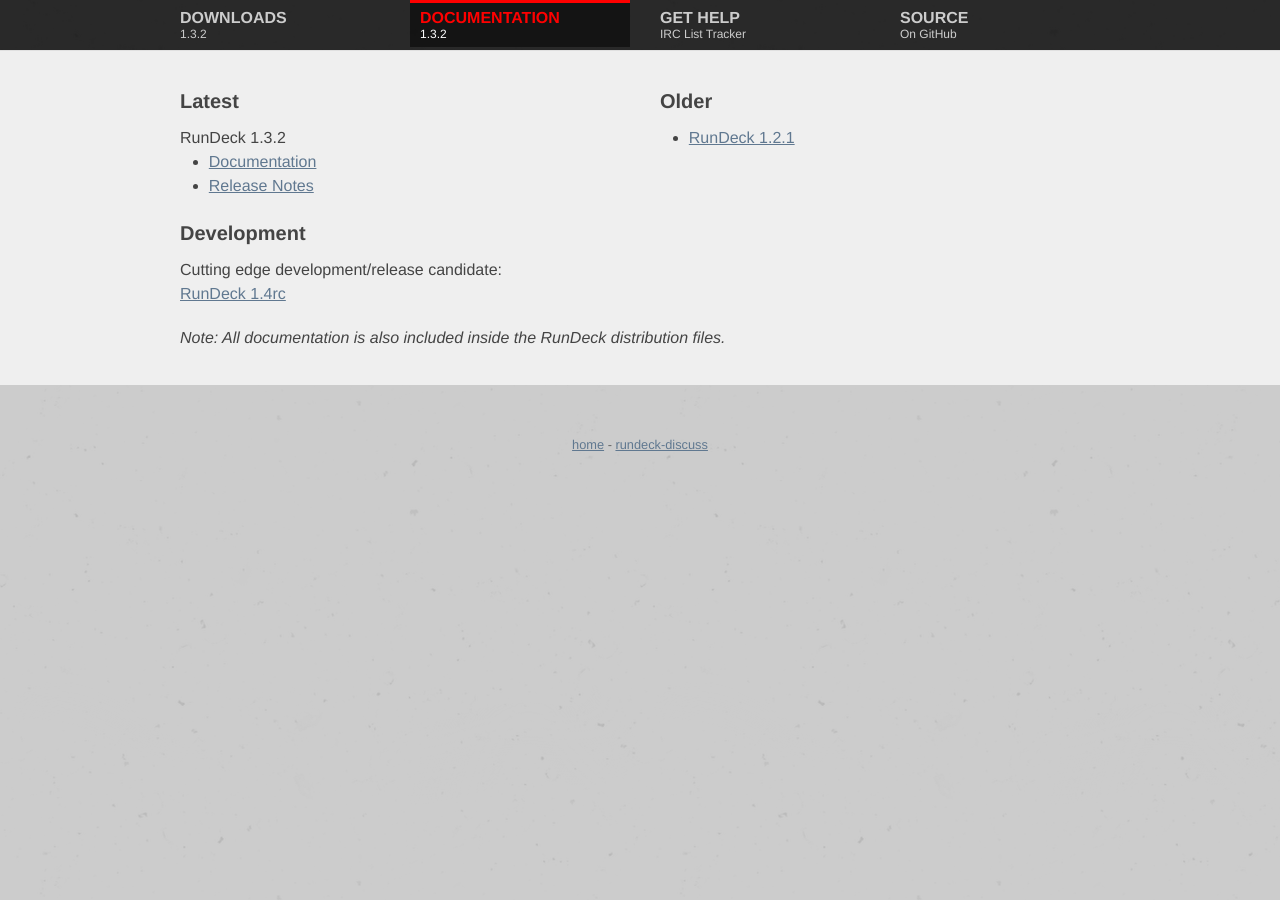
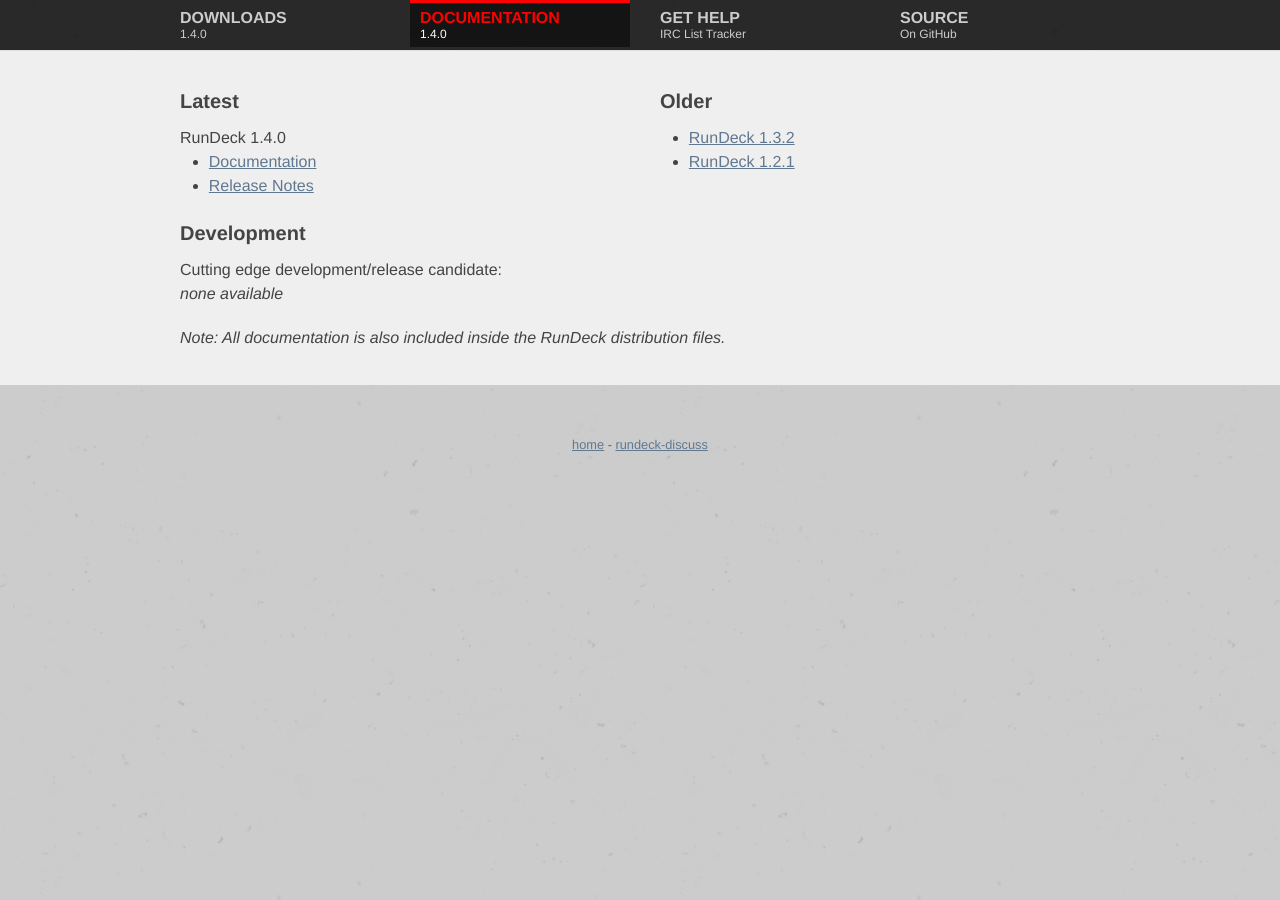
Before and after one commit to rundeck/rundeck-ghpages, a Jekyll site: the page built from docs.html, in a window 1280 px wide. Built offline with Jekyll 4.4.1, drawn with Linux system fonts in a browser that asks for light colours; nearby versions of some CDN libraries.

Commit message:
Update to 1.4.0

```diff
--- a/_config.yml
+++ b/_config.yml
@@ -1,8 +1,8 @@
-rd_version: "1.3.2"
-rd_jar_name: "rundeck-launcher-1.3.2.jar"
-rd_jar_sha: "7c0535c40b1a4274ca8e5a247980a27e07aa452c"
+rd_version: "1.4.0"
+rd_jar_name: "rundeck-launcher-1.4.0.jar"
+rd_jar_sha: "42b37fc50f0d7a576a276841e9ed335b9d3aa043"
 
-rd_jar_url: "https://github.com/downloads/dtolabs/rundeck/rundeck-launcher-1.3.2.jar"
-rd_zipball: "https://github.com/dtolabs/rundeck/zipball/v1.3.2"
-rd_tarball: "https://github.com/dtolabs/rundeck/tarball/v1.3.2"
-rd_releasenotes: "https://github.com/dtolabs/rundeck/blob/v1.3.2/RELEASE.md"
+rd_jar_url: "https://github.com/downloads/dtolabs/rundeck/rundeck-launcher-1.4.0.jar"
+rd_zipball: "https://github.com/dtolabs/rundeck/zipball/v1.4.0"
+rd_tarball: "https://github.com/dtolabs/rundeck/tarball/v1.4.0"
+rd_releasenotes: "https://github.com/dtolabs/rundeck/blob/v1.4.0/RELEASE.md"
--- a/docs.html
+++ b/docs.html
@@ -31,7 +31,12 @@
                         <p>
                         Cutting edge development/release candidate:
                         </p>
-                        <p><a href="{{ site.url }}/1.4rc/" target="_blank"> RunDeck 1.4rc</a></p>
+                        <p>
+                        <em> none available</em>
+                        <!--
+                       <a href="{{ site.url }}/1.4rc/" target="_blank"> RunDeck 1.4rc</a>
+                        -->
+                        </p>
                     </div>
                 </div>
 			</div>
@@ -42,11 +47,11 @@
                 <div class="callout">
 
                     <h2 id="older">Older</h2>
-                    <!--
+
                     <ul>
                         <li><a href="{{ site.url }}/1.3.2/" target="_blank"> RunDeck 1.3.2</a></li>
                     </ul>
-                    -->
+
                     <ul>
                         <li><a href="{{ site.url }}/1.2.1/" target="_blank"> RunDeck 1.2.1</a></li>
                     </ul>
```
Also changed, not shown: .gitmodules.
